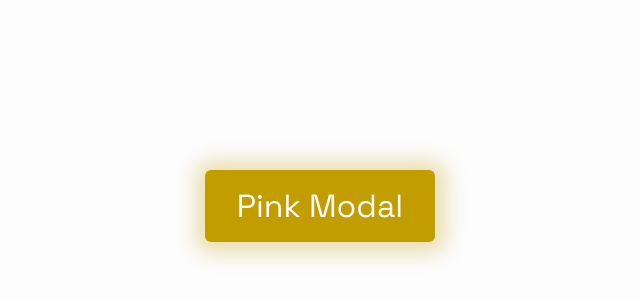
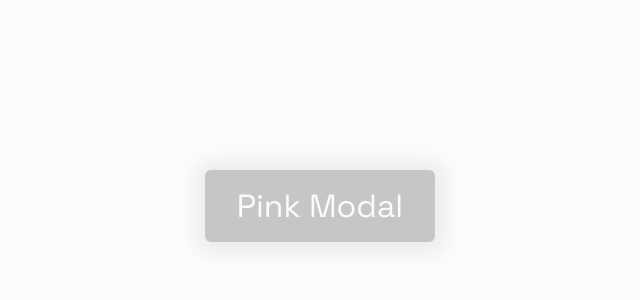
Before and after one commit to jos3ph-m/pink-modal, a React (Create React App) app: page / in a window 1280 px wide. Shown: the part 194-494 px from the top of the page, without its empty margins (320-960 px from the left). Built offline with nearby package versions, Linux system fonts and the light colour scheme.

Commit message:
finalizing style

```diff
--- a/src/App.js
+++ b/src/App.js
@@ -16,11 +16,11 @@ const Button = styled.button`
   min-width: 100px;
   padding: 16px 32px;
   border-radius: 6px;
-  box-shadow: 1px 1px 20px 10px rgba(194, 157, 0, 0.3);
+  box-shadow: 1px 1px 20px 10px rgba(198, 198, 198, 0.3);
   cursor: pointer;
   outline: none;
   border: none;
-  background-color: #c29d00;
+  background-color: #c6c6c6;
   color: #fcfcfc;
   font-size: 2rem;
 `;
--- a/src/components/Modal.js
+++ b/src/components/Modal.js
@@ -18,7 +18,7 @@ const ModalWrapper = styled.div`
   height: 500px;
   box-shadow: 0 5px 16px rgba(0, 0, 0, 0.2);
   background: #e3d0c9;
-  color: #000;
+  color: #c37b62;
   display: grid;
   grid-template-columns: 1fr 1fr;
   position: relative;
@@ -39,15 +39,20 @@ const ModalContent = styled.div`
   justify-content: center;
   align-items: center;
   line-height: 1.8;
-  color: #141414;
+  color: #c37b62;
+
+  h1 {
+    margin-bottom: 0;
+  }
 
   p {
-    margin-bottom: 1rem;
+    margin: 0.2rem 1rem 2.2rem 1rem;
+    font-size: 1.1rem;
   }
 
   button {
     padding: 10px 24px;
-    background: #141414;
+    background: #c37b62;
     color: #fff;
     border: none;
   }
```
Also changed, not shown: 1 other file (tests, documents, lock files or other folders).
